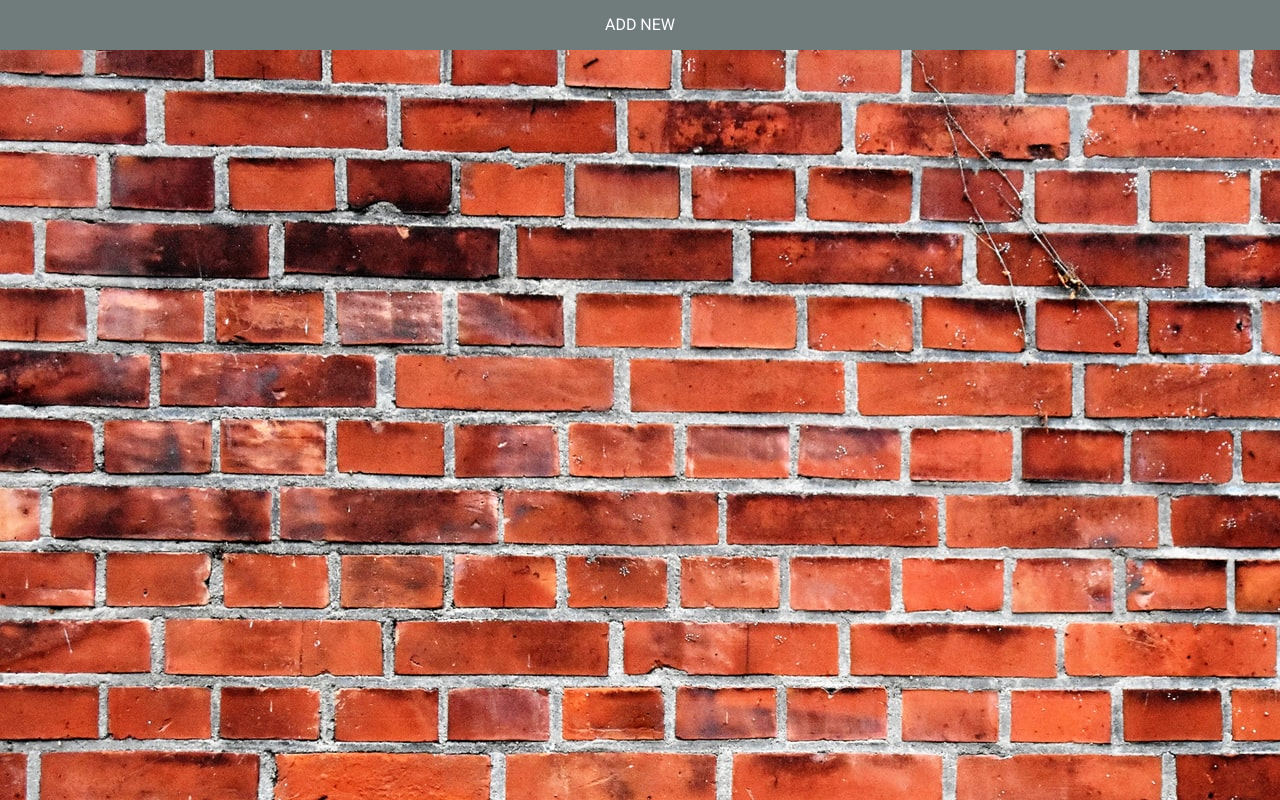
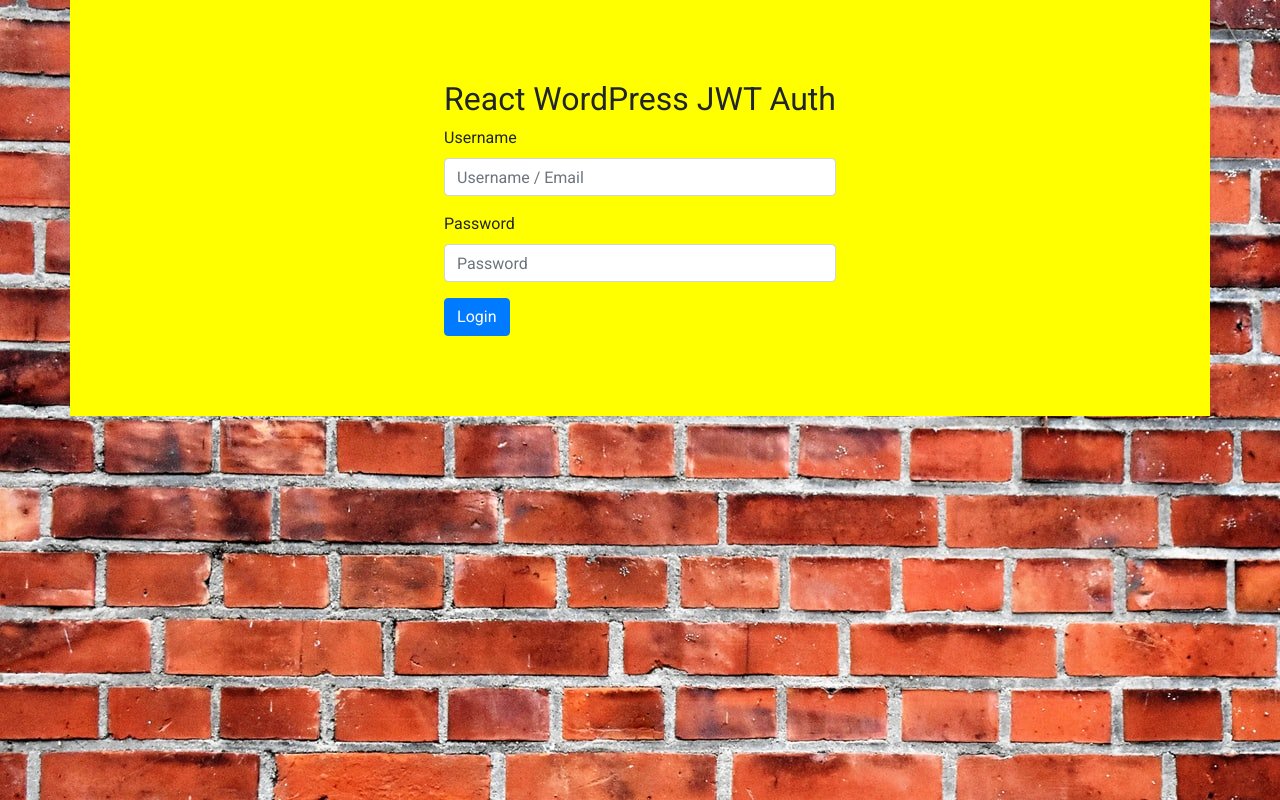
Before and after one commit to Fathima-Z/wp-sticky-notes-react, a React (Create React App) app: page / in a window 1280 px wide. Built offline with nearby package versions, Linux system fonts and the light colour scheme; no server answers.

Commit message:
added LoginForm

```diff
--- a/package.json
+++ b/package.json
@@ -6,9 +6,13 @@
     "@testing-library/jest-dom": "^4.2.4",
     "@testing-library/react": "^9.3.2",
     "@testing-library/user-event": "^7.1.2",
+    "axios": "^0.19.0",
+    "bootstrap": "^4.4.1",
     "node-sass": "^4.13.0",
     "react": "^16.12.0",
+    "react-bootstrap": "^1.0.0-beta.16",
     "react-dom": "^16.12.0",
+    "react-router-dom": "^5.1.2",
     "react-scripts": "3.3.0"
   },
   "scripts": {
--- a/src/App.js
+++ b/src/App.js
@@ -1,11 +1,13 @@
 import React from 'react';
+import 'bootstrap/dist/css/bootstrap.min.css'
+
 import './App.scss';
-import Board from './components/Board';
+import Router from './components/Router';
 
 function App() {
   return (
     <div className="App">
-      <Board />
+      <Router />
     </div>
   );
 }
--- /dev/null
+++ b/src/components/LoginForm.js
@@ -0,0 +1,113 @@
+import React, { Component } from "react";
+import { Form, Button, Alert } from "react-bootstrap";
+import axios from "axios";
+
+import { domain, API, endpoint } from "../config/app.json";
+import { AUTH_TOKEN } from "../helper";
+
+class LoginForm extends Component {
+  state = {
+    validate: false,
+    loading: false,
+    username: "",
+    password: "",
+    error: ""
+  };
+
+  handleLogin = event => {
+    event.preventDefault();
+    const { username, password } = this.state;
+    this.setState({ loading: true, validate: true, error: '' });
+    axios.post(domain.env.siteUrl + API.WP + API.JWT + endpoint.token, {
+      username,
+      password
+    })
+    .then(user => this.handleLoginSuccess(user.data))
+    .catch(error => this.handleLoginFail(error))
+  }
+
+  handleLoginSuccess = user => {
+    localStorage.setItem(AUTH_TOKEN, JSON.stringify(user));
+    console.log("user", user);
+    this.setState({
+      validate: false,
+      loading: false,
+      username: "",
+      password: "",
+      error: ""
+    });
+    this.props.history.push("/notes");
+  };
+
+  handleLoginFail = error => {
+    this.setState({
+      validate: true,
+      loading: false,
+      error: "Invalid username / password"
+    });
+  };
+
+  handleUsername = username => {
+    this.setState({ username });
+  };
+
+  handlePassword = password => {
+    this.setState({ password });
+  };
+
+  renderError() {
+    if (this.state.error) {
+      return <Alert variant="danger">{this.state.error}</Alert>;
+    } else if (this.state.loading) {
+      return <Alert variant="primary">Loading...</Alert>;
+    }
+  }
+
+  render() {
+    const { validate } = this.state;
+    return (
+      <div className="container login">
+        <Form
+          method="POST"
+          noValidate
+          validated={validate}
+          onSubmit={this.handleLogin}
+        >
+          <h2>React WordPress JWT Auth</h2>
+          <Form.Group controlId="username">
+            <Form.Label>Username</Form.Label>
+            <Form.Control
+              type="text"
+              required
+              placeholder="Username / Email"
+              onChange={event => this.handleUsername(event.target.value)}
+              value={this.state.username}
+            />
+            <Form.Control.Feedback type="invalid">
+              Username cannot be empty!
+            </Form.Control.Feedback>
+          </Form.Group>
+          <Form.Group controlId="password">
+            <Form.Label>Password</Form.Label>
+            <Form.Control
+              type="password"
+              required
+              placeholder="Password"
+              onChange={event => this.handlePassword(event.target.value)}
+              value={this.state.password}
+            />
+            <Form.Control.Feedback type="invalid">
+              Password cannot be empty!
+            </Form.Control.Feedback>
+          </Form.Group>
+          {this.renderError()}
+          <Button variant="primary" type="submit">
+            Login
+          </Button>
+        </Form>
+      </div>
+    );
+  }
+}
+
+export default LoginForm;
--- /dev/null
+++ b/src/components/NotFound.js
@@ -0,0 +1,7 @@
+import React from 'react'
+
+const NotFound = () => (
+  <h1>404! Page not fount!!!!</h1>
+)
+
+export default NotFound;
--- /dev/null
+++ b/src/components/ProtectedRoute.js
@@ -0,0 +1,28 @@
+import React from 'react';
+import { Route, Redirect } from 'react-router-dom';
+
+import { AUTH_TOKEN } from '../helper';
+
+const ProtectedRoute = ({ component: Component, ...rest }) => {
+  const token = localStorage.getItem(AUTH_TOKEN);
+  return (
+    <Route
+      {...rest}
+      render={props => token ? (
+        <Component {...props} />
+      ) : (
+        <Redirect
+          to={{
+            pathname: "/",
+            state: {
+              from: props.location
+            }
+          }}
+        />
+      )
+    }
+  />
+  )
+}
+
+export default ProtectedRoute;
--- /dev/null
+++ b/src/components/Router.js
@@ -0,0 +1,19 @@
+import React from "react";
+import { BrowserRouter, Route, Switch } from 'react-router-dom';
+
+import LoginForm from './LoginForm';
+import Board from './Board';
+import NotFound from './NotFound';
+import ProtectedRoute from './ProtectedRoute';
+
+const Router = () => (
+  <BrowserRouter>
+    <Switch>
+      <Route exact path="/" component={LoginForm} />
+      <ProtectedRoute path="/notes" component={Board} />
+      <Route component={NotFound} />
+    </Switch>
+  </BrowserRouter>
+)
+
+export default Router;
```
Also changed, not shown: 1 other file (tests, documents, lock files or other folders).
